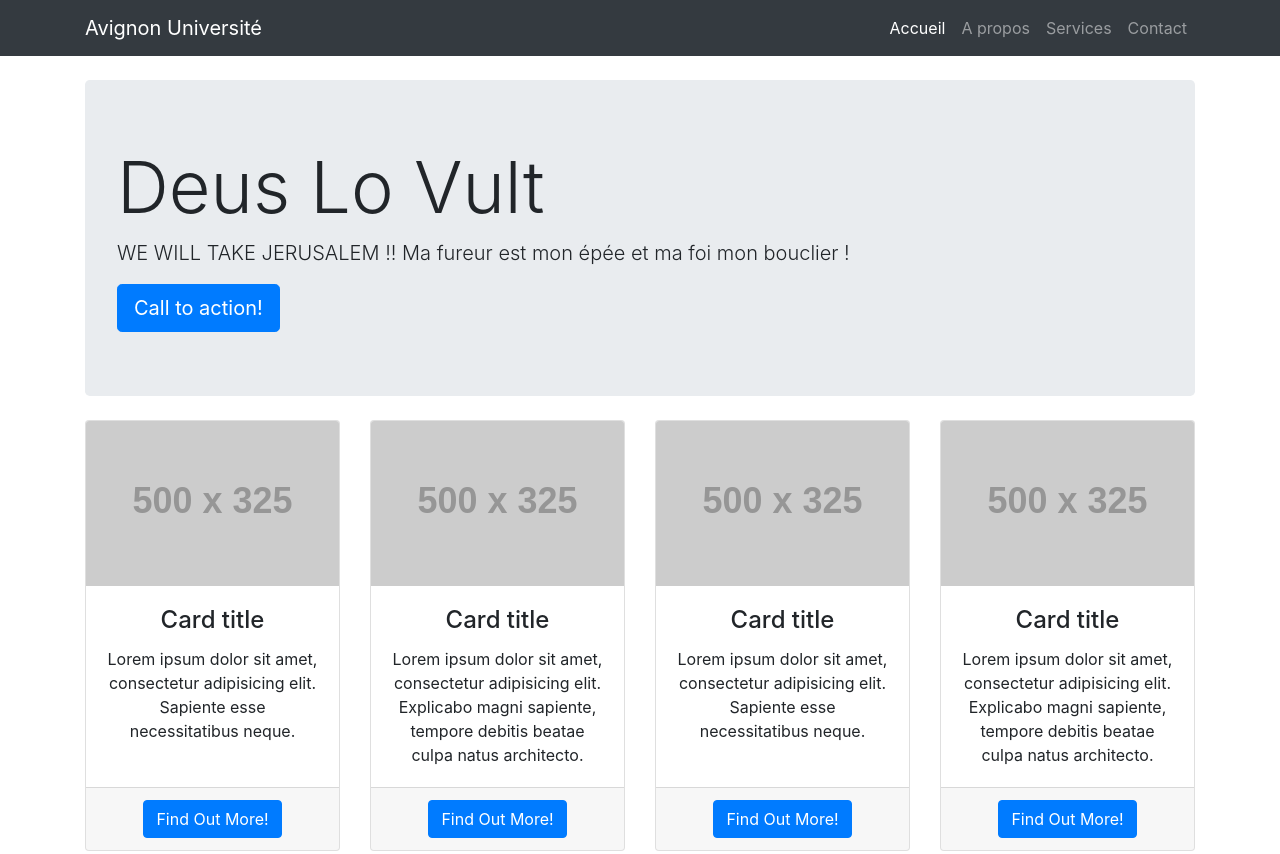
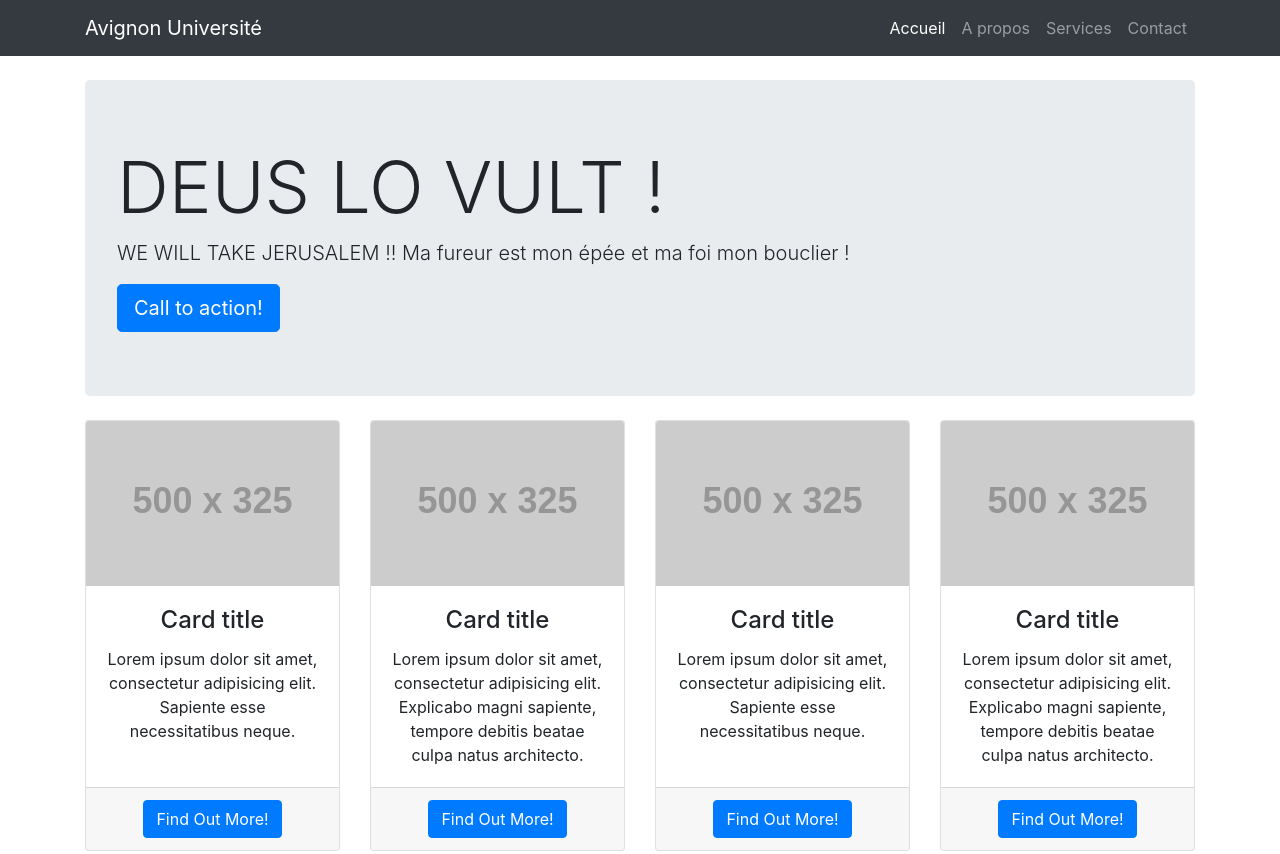
Before and after one commit to bodet/test-prod, a website: page index.html in a window 1280 px wide. Shown: the top 854 px of the page. Drawn offline with Linux system fonts and the light colour scheme; placeholder pictures from the web are drawn by us.

Commit message:
Update index.html

```diff
--- a/index.html
+++ b/index.html
@@ -53,7 +53,7 @@
 
     <!-- Jumbotron Header -->
     <header class="jumbotron my-4">
-      <h1 class="display-3">Deus Lo Vult</h1>
+      <h1 class="display-3">DEUS LO VULT !</h1>
       <p class="lead">WE WILL TAKE JERUSALEM !! Ma fureur est mon épée et ma foi mon bouclier !</p>
       <a href="#" class="btn btn-primary btn-lg">Call to action!</a>
     </header>
```
